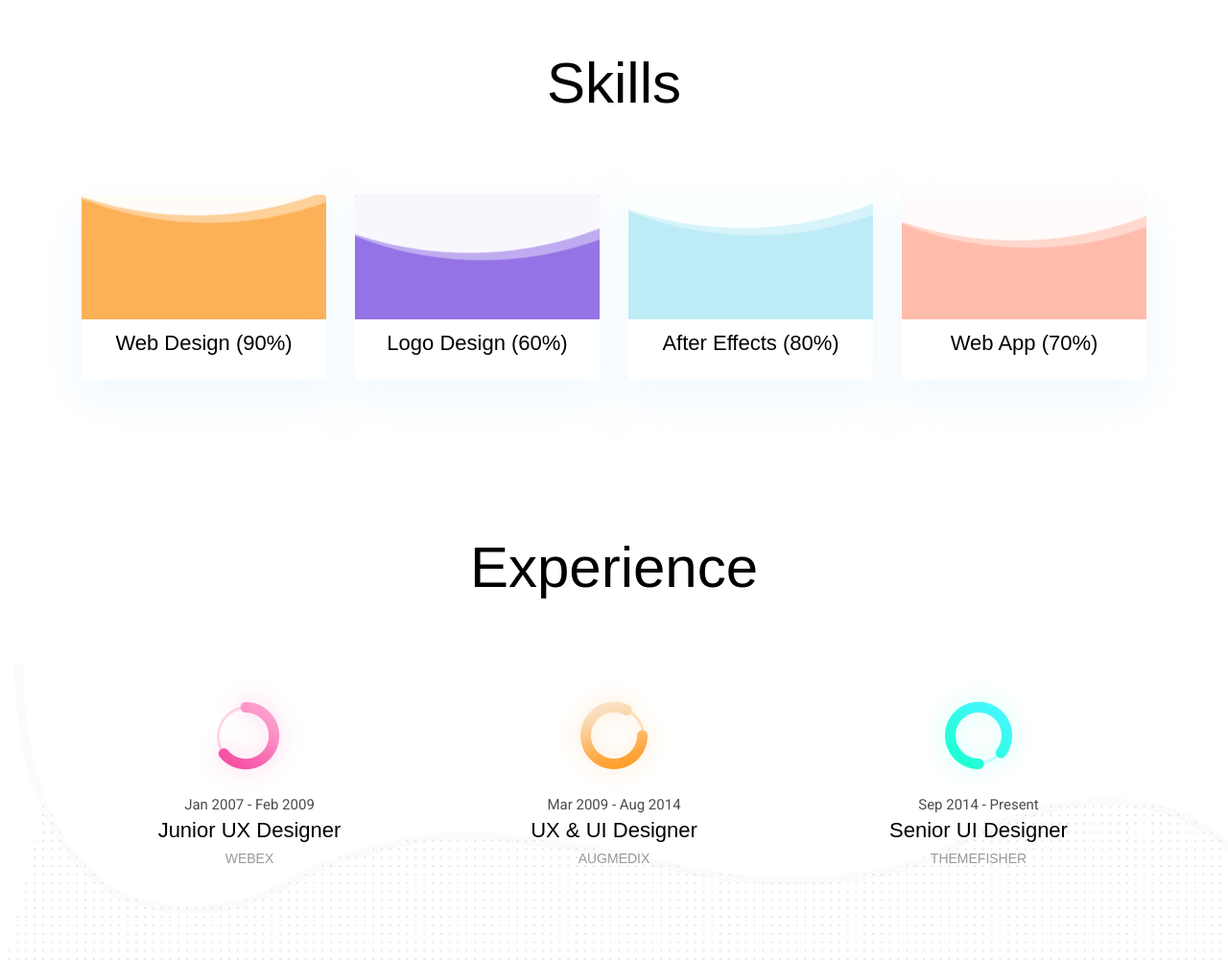
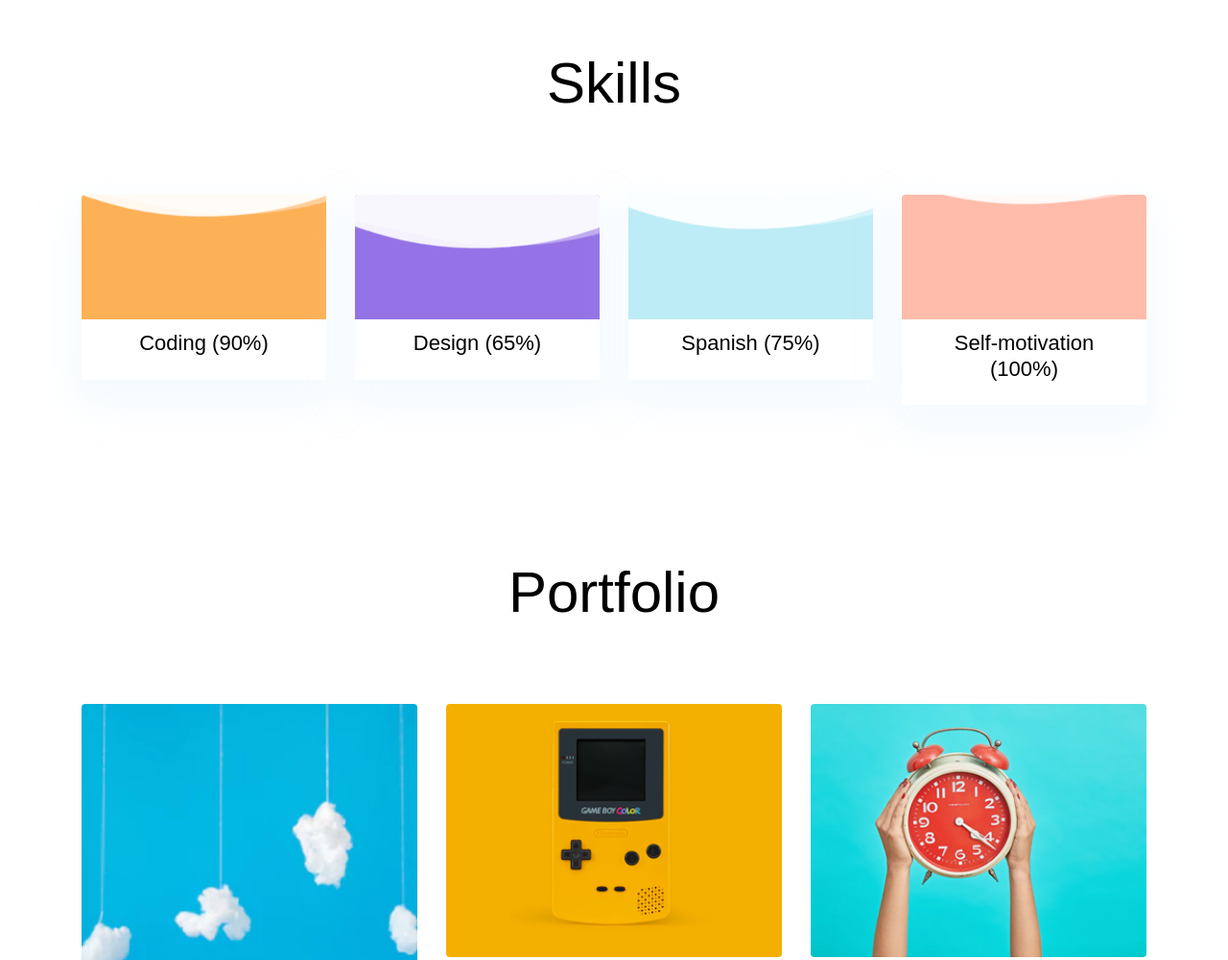
Before and after one commit to lan-lyu/home, a plain HTML site: page index.html in a window 1280 px wide. Shown: the part 1240-2241 px from the top of the page at 96% size. Drawn offline with Linux system fonts and the light colour scheme.

Commit message:
Update index.html

```diff
--- a/index.html
+++ b/index.html
@@ -148,17 +148,17 @@
             <div class="wave" data-progress="90%"></div>
           </div>
           <div class="card-footer bg-white">
-            <h4 class="card-title">Web Design (90%)</h4>
+            <h4 class="card-title">Coding (90%)</h4>
           </div>
         </div>
       </div>
       <div class="col-lg-3 col-sm-6 mb-4 mb-lg-0">
         <div class="card shadow text-center">
           <div class="position-relative rounded-top progress-wrapper" data-color="#9473e6">
-            <div class="wave" data-progress="60%"></div>
+            <div class="wave" data-progress="65%"></div>
           </div>
           <div class="card-footer bg-white">
-            <h4 class="card-title">Logo Design (60%)</h4>
+            <h4 class="card-title">Design (65%)</h4>
           </div>
         </div>
       </div>
@@ -168,17 +168,17 @@
             <div class="wave" data-progress="80%"></div>
           </div>
           <div class="card-footer bg-white">
-            <h4 class="card-title">After Effects (80%)</h4>
+            <h4 class="card-title">Spanish (75%)</h4>
           </div>
         </div>
       </div>
       <div class="col-lg-3 col-sm-6 mb-4 mb-lg-0">
         <div class="card shadow text-center">
           <div class="position-relative rounded-top progress-wrapper" data-color="#ffbcaa">
-            <div class="wave" data-progress="70%"></div>
+            <div class="wave" data-progress="100%"></div>
           </div>
           <div class="card-footer bg-white">
-            <h4 class="card-title">Web App (70%)</h4>
+            <h4 class="card-title">Self-motivation (100%)</h4>
           </div>
         </div>
       </div>
@@ -188,7 +188,7 @@
 <!-- /skills -->
 
 <!-- experience -->
-<section class="section">
+<!-- <section class="section">
   <div class="container">
     <div class="row justify-content-around">
       <div class="col-lg-12 text-center">
@@ -214,11 +214,11 @@
       </div>
     </div>
   </div>
-</section>
+</section> -->
 <!-- ./experience -->
 
 <!-- education -->
-<section class="section position-relative">
+<!-- <section class="section position-relative">
   <div class="container">
     <div class="row">
       <div class="col-lg-12 text-center">
@@ -274,13 +274,13 @@
       </div>
     </div>
   </div>
-  <!-- bg image -->
+  <!-- bg image ->
   <img class="img-fluid edu-bg-image w-100" src="images/backgrounds/education-bg.png" alt="bg-image">
-</section>
+</section> -->
 <!-- /education -->
 
 <!-- services -->
-<section class="section">
+<!-- <section class="section">
   <div class="container">
     <div class="row">
       <div class="col-12 text-center">
@@ -318,7 +318,7 @@
       </div>
     </div>
   </div>
-</section>
+</section> -->
 <!-- /services -->
 
 <!-- portfolio -->
```
